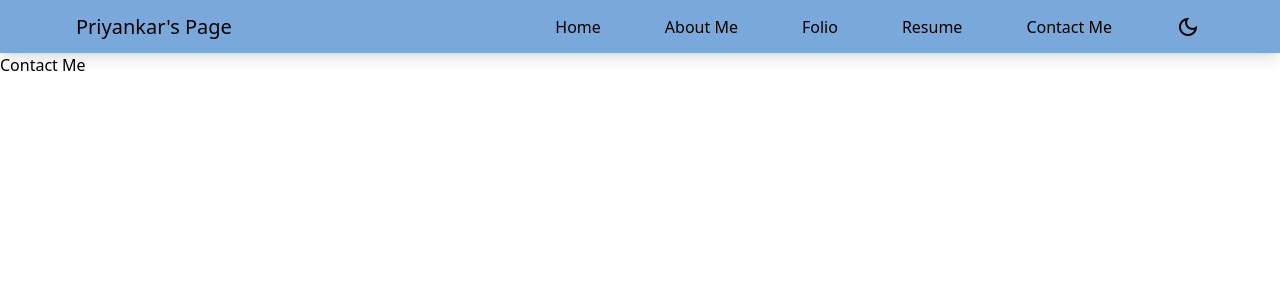
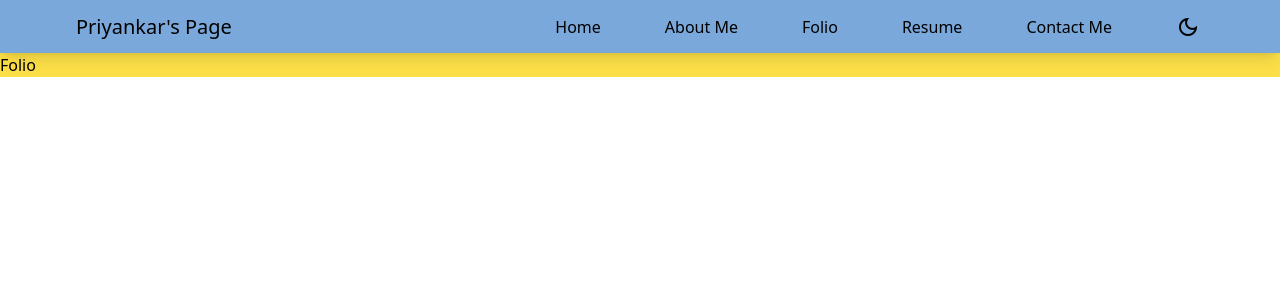
Before and after one commit to priyankarkoley/myspace, a React (Create React App) app: page /contact in a window 1280 px wide. Shown: the top 300 px of the page. Built offline with nearby package versions, Linux system fonts and the light colour scheme.

Commit message:
Dark Mode Works On the Route

```diff
--- a/src/components/About.js
+++ b/src/components/About.js
@@ -1,3 +1,10 @@
 export default function About(props) {
-  return <div>Aboout Me</div>;
+  let isLightMode = props.mode;
+  return (
+    <span className={!isLightMode && "dark"}>
+      <div className="bg-yellow-300 dark:bg-black">
+        Folio
+      </div>
+    </span>
+  );
 }
--- a/src/components/App.js
+++ b/src/components/App.js
@@ -12,10 +12,10 @@ export default function App() {
     <Router>
       <Navbar mode={isLightMode} setmode={setIsLightMode} />
       <Routes>
-        <Route path='/myspace' element={<Home />} />
-          <Route path="about" element={<About />} />
-          <Route path="folio" element={<Folio />} />
-          <Route path="contact" element={<Contact />} />
+        <Route path='/myspace' element={<Home mode={isLightMode}  />} />
+          <Route path="about" element={<About mode={isLightMode}  />} />
+          <Route path="folio" element={<Folio mode={isLightMode}  />} />
+          <Route path="contact" element={<Contact mode={isLightMode}  />} />
       </Routes>
     </Router>
   );
--- a/src/components/Contact.js
+++ b/src/components/Contact.js
@@ -1,7 +1,10 @@
 export default function Contact(props) {
+  let isLightMode = props.mode;
   return (
-    <div>
-      Contact Me
-    </div>
-  )
+    <span className={!isLightMode && "dark"}>
+      <div className="bg-yellow-300 dark:bg-black">
+        Folio
+      </div>
+    </span>
+  );
 }
--- a/src/components/Folio.js
+++ b/src/components/Folio.js
@@ -1,3 +1,10 @@
 export default function Folio(props) {
-  return <div>My Folio</div>;
+  let isLightMode = props.mode;
+  return (
+    <span className={!isLightMode && "dark"}>
+      <div className="bg-yellow-300 dark:bg-black">
+        Folio
+      </div>
+    </span>
+  );
 }
```
